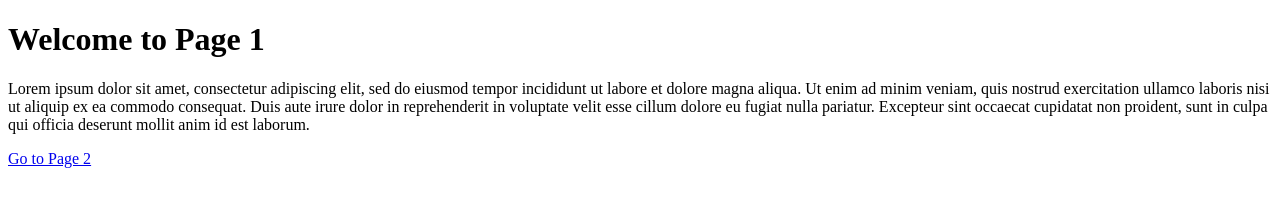
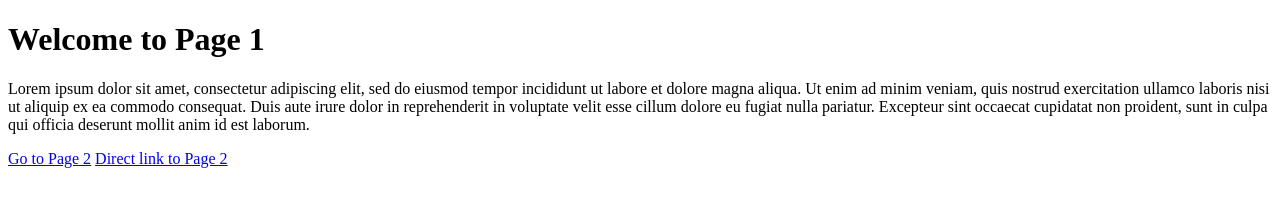
Before and after one commit to Erik-Hanko/webcrawler-test, a plain HTML site: page index.html in a window 1280 px wide. Drawn offline with Linux system fonts and the light colour scheme.

Commit message:
Update index.html

```diff
--- a/index.html
+++ b/index.html
@@ -7,5 +7,6 @@
     <h1>Welcome to Page 1</h1>
     <p>Lorem ipsum dolor sit amet, consectetur adipiscing elit, sed do eiusmod tempor incididunt ut labore et dolore magna aliqua. Ut enim ad minim veniam, quis nostrud exercitation ullamco laboris nisi ut aliquip ex ea commodo consequat. Duis aute irure dolor in reprehenderit in voluptate velit esse cillum dolore eu fugiat nulla pariatur. Excepteur sint occaecat cupidatat non proident, sunt in culpa qui officia deserunt mollit anim id est laborum.</p>
     <a href="page2.html">Go to Page 2</a>
+    <a href="https://erik-hanko.github.io/webcrawler-test/page2.html">Direct link to Page 2</a>
 </body>
 </html>
```
